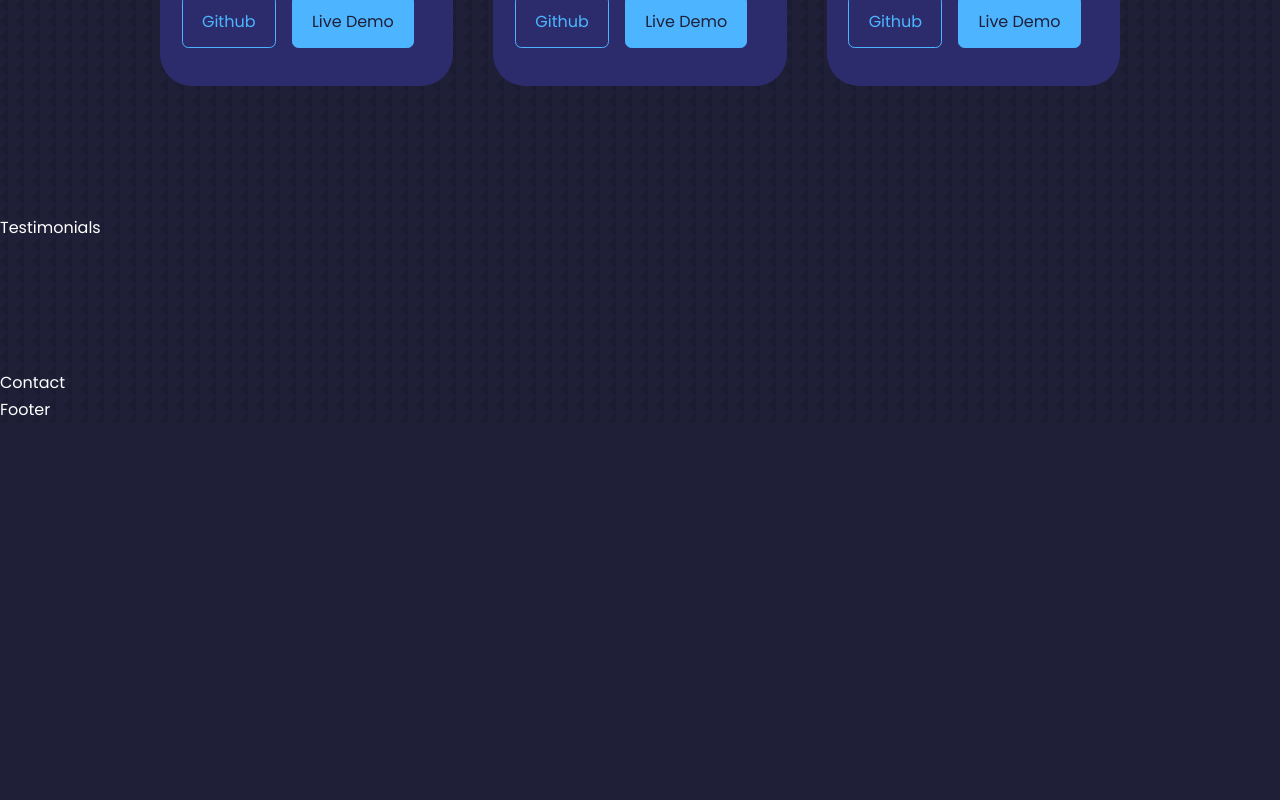
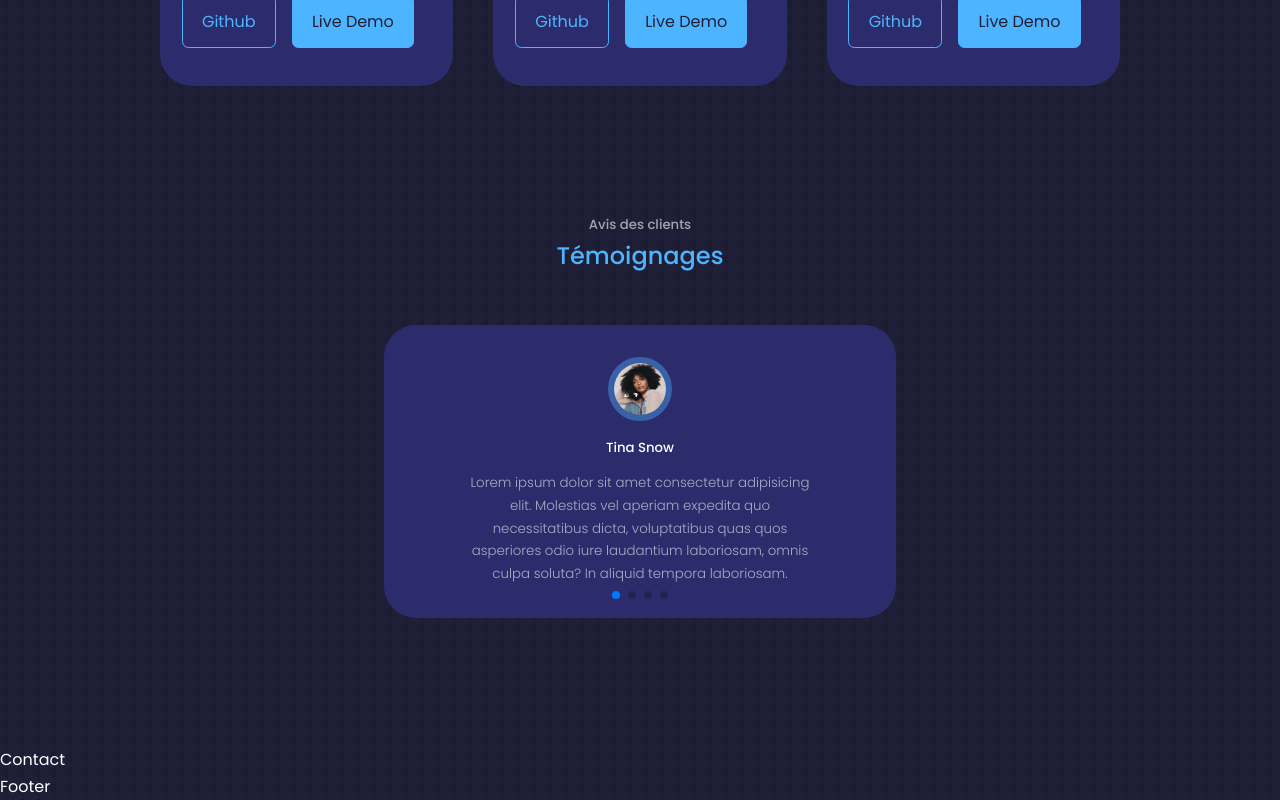
Before and after one commit to Florian-Bclt/Portfolio, a React (Create React App) app: page / in a window 1280 px wide. Shown: the part 3939-4739 px from the top of the page. Before the commit the page ends 4362 px from the top, so only its background shows below. Built offline with nearby package versions, Linux system fonts and the light colour scheme.

Commit message:
ajout des témoignages

```diff
--- a/package.json
+++ b/package.json
@@ -10,6 +10,7 @@
     "react-dom": "^18.2.0",
     "react-icons": "^4.6.0",
     "react-scripts": "5.0.1",
+    "swiper": "^8.4.4",
     "web-vitals": "^2.1.4"
   },
   "scripts": {
--- a/src/components/testimonials/Testimonials.jsx
+++ b/src/components/testimonials/Testimonials.jsx
@@ -1,9 +1,67 @@
 import React from 'react'
 import './testimonials.css'
+import AVATAR1 from '../../assets/avatar1.jpg'
+import AVATAR2 from '../../assets/avatar2.jpg'
+import AVATAR3 from '../../assets/avatar3.jpg'
+import AVATAR4 from '../../assets/avatar4.jpg'
+import { Pagination } from 'swiper';
+import { Swiper, SwiperSlide } from 'swiper/react';
+import 'swiper/css';
+import 'swiper/css/pagination';
+
+
+  const data = [
+    {
+      avatar: AVATAR1,
+      name: 'Tina Snow',
+      review: 'Lorem ipsum dolor sit amet consectetur adipisicing elit. Molestias vel aperiam expedita quo necessitatibus dicta, voluptatibus quas quos asperiores odio iure laudantium laboriosam, omnis culpa soluta? In aliquid tempora laboriosam.',
+    },
+    {
+      avatar: AVATAR2,
+      name: 'Shatta Wale',
+      review: 'Lorem ipsum dolor sit amet consectetur adipisicing elit. Molestias vel aperiam expedita quo necessitatibus dicta, voluptatibus quas quos asperiores odio iure laudantium laboriosam, omnis culpa soluta? In aliquid tempora laboriosam.',
+    },
+    {
+      avatar: AVATAR3,
+      name: 'Kwame Despite',
+      review: 'Lorem ipsum dolor sit amet consectetur adipisicing elit. Molestias vel aperiam expedita quo necessitatibus dicta, voluptatibus quas quos asperiores odio iure laudantium laboriosam, omnis culpa soluta? In aliquid tempora laboriosam.',
+    },
+    {
+      avatar: AVATAR4,
+      name: 'Nana Ama McBrown',
+      review: 'Lorem ipsum dolor sit amet consectetur adipisicing elit. Molestias vel aperiam expedita quo necessitatibus dicta, voluptatibus quas quos asperiores odio iure laudantium laboriosam, omnis culpa soluta? In aliquid tempora laboriosam.',
+    },
+  ]
 
 const Testimonials = () => {
+
   return (
-    <section id='testimonials'>Testimonials</section>
+    <section id='testimonials'>
+      <h5>Avis des clients</h5>
+      <h2>Témoignages</h2>
+
+      <Swiper className="container testimonials__container"
+        // install Swiper modules
+        modules={[Pagination]}
+        spaceBetween={40}
+        slidesPerView={1}
+        pagination={{ clickable: true }}
+      >
+        {
+          data.map(({avatar, name, review}, index) => {
+            return(
+              <SwiperSlide key={index} className='testimonial'>
+              <div className="client__avatar">
+                <img src={avatar} alt="Avatar One" />
+              </div>
+              <h5 className='client__name'>{name}</h5>
+              <small className='client__review'>{review}</small>
+            </SwiperSlide>
+            )
+          })
+        }
+      </Swiper>
+    </section>
   )
 }
 
--- a/src/components/testimonials/testimonials.css
+++ b/src/components/testimonials/testimonials.css
@@ -0,0 +1,48 @@
+.container.testimonials__container {
+  width: 40%;
+}
+
+.client__avatar {
+  width: 4rem;
+  aspect-ratio: 1/1;
+  overflow: hidden;
+  border-radius: 50%;
+  margin: 0 auto 1rem;
+  border: 0.4rem solid var(--color-primary-variant);
+}
+
+.testimonial {
+  background: var(--color-bg-variant);
+  text-align: center;
+  padding: 2rem;
+  border-radius: 2rem;
+  user-select: none;
+}
+
+.client__review {
+  color: var(--color-light);
+  font-weight: 300;
+  display: block;
+  width: 80%;
+  margin: 0.8rem auto 0;
+}
+
+/* ============== MEDIA QUERIES (MEDIUM DEVICES) =============== */
+
+@media screen and (max-width: 1024px) {
+  .container.testimonials__container {
+    width: 60%;
+  }
+}
+
+/* ============== MEDIA QUERIES (SMALL DEVICES) =============== */
+
+@media screen and (max-width: 600px) {
+  .container.testimonials__container{
+    width: var(--container-width-sm);
+  }
+
+  .client__review {
+    width: var(--container-width-sm);
+  }
+}
```
Also changed, not shown: 1 other file (tests, documents, lock files or other folders).
